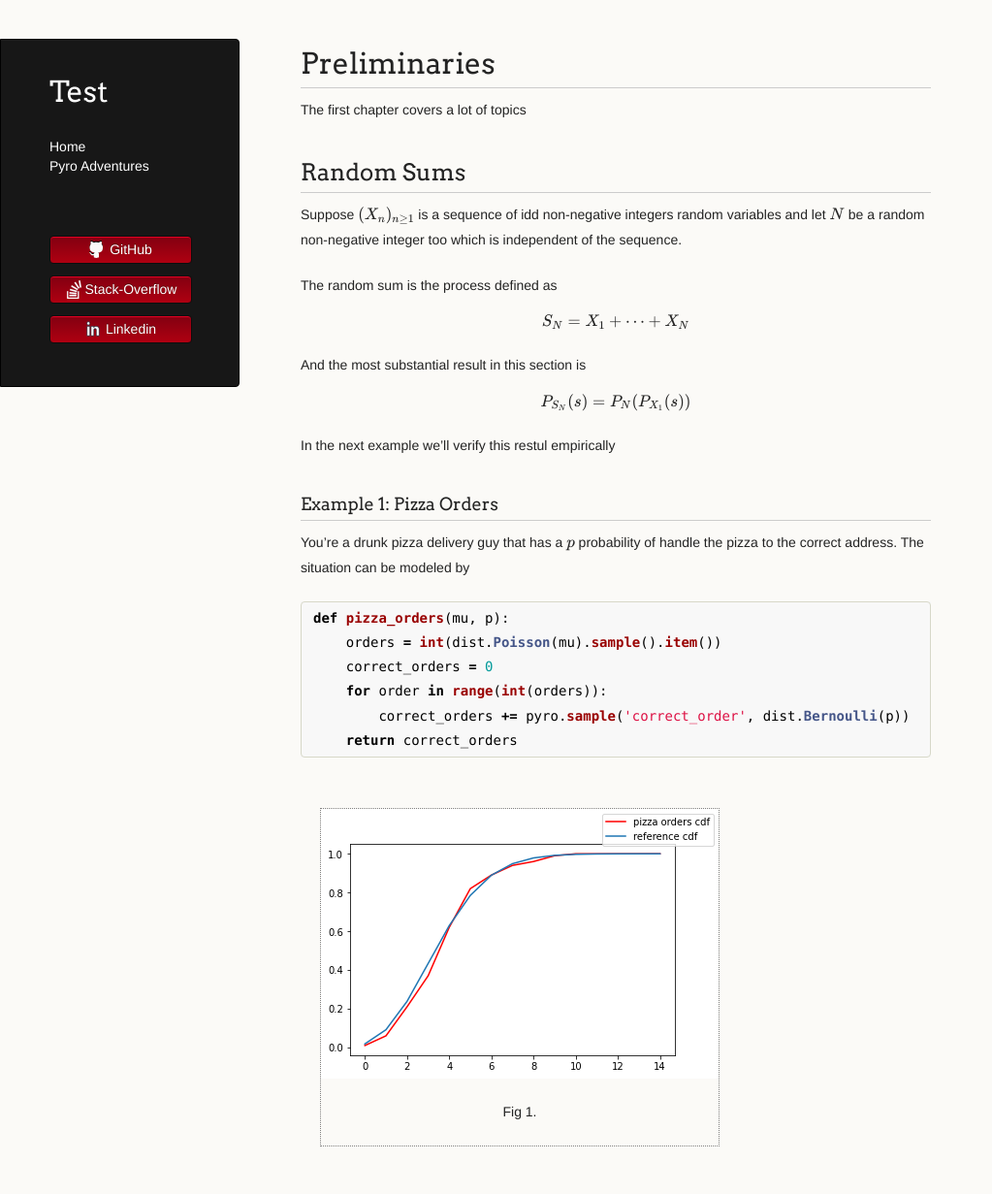
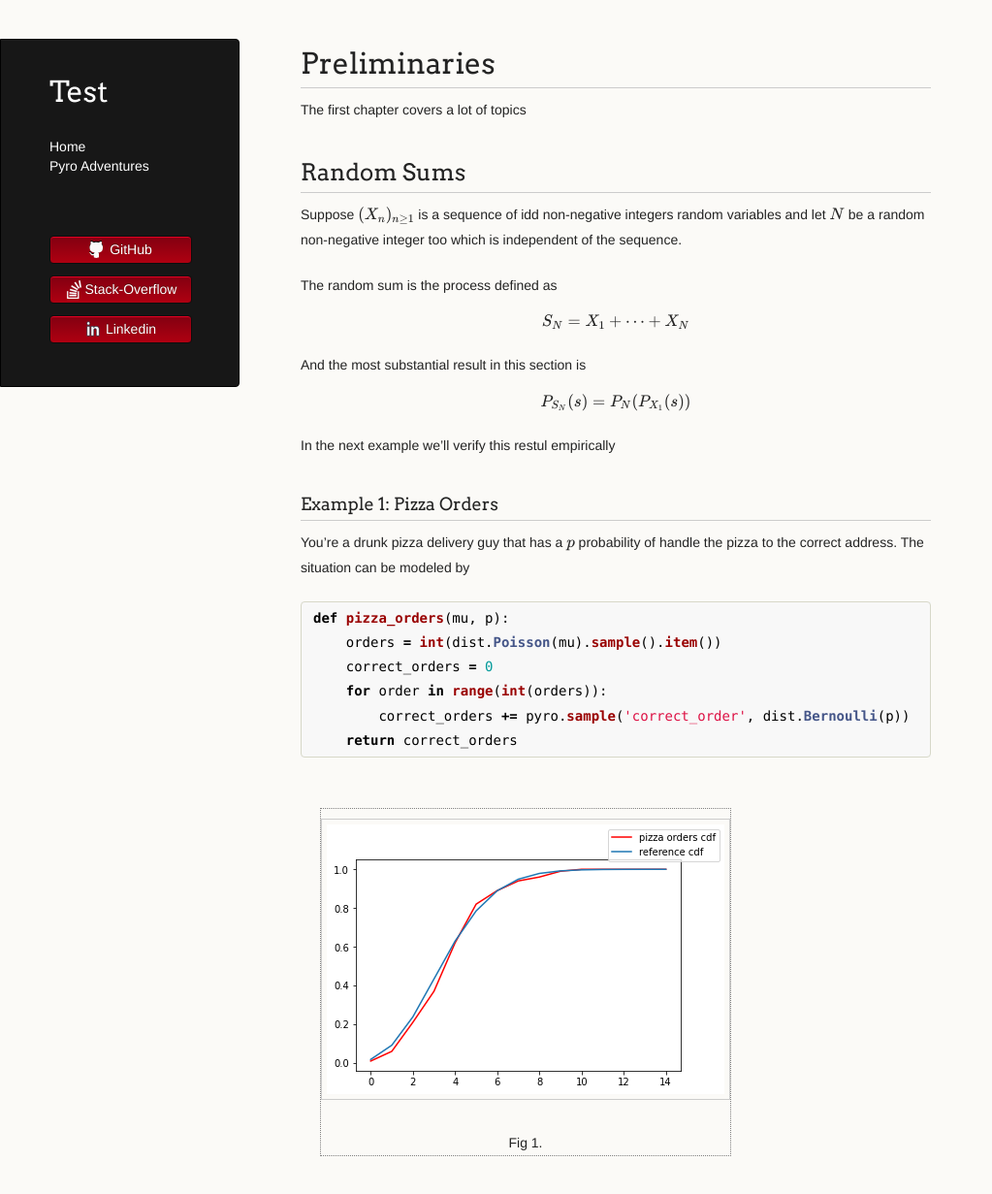
Before and after one commit to LemonPy29/LemonPy29.github.io, a Jekyll site: the page built from pyro-adventures/preliminaries.md, in a window 1280 px wide and 1312 px high. Shown: the top 1231 px of the window at 97% size, without its empty margins (0-1023 px from the left). Built offline with Jekyll 4.4.1, drawn with Linux system fonts in a browser that asks for light colours; nearby versions of some CDN libraries; the repository's description, which GitHub fills in, is left out.

Commit message:
Update preliminaries.md

````diff
--- a/pyro-adventures/preliminaries.md
+++ b/pyro-adventures/preliminaries.md
@@ -32,10 +32,6 @@ def pizza_orders(mu, p):
 ```
 
 <figure>
-  <p align="center">
-    <img src="img/pizza_orders.png"/>
-  </p>
-  <p align="center">
-    <figcaption>Fig 1.</figcaption>
-  </p>
+   <img src="img/pizza_orders.png"/>
+   <figcaption>Fig 1.</figcaption>
 </figure>
````
